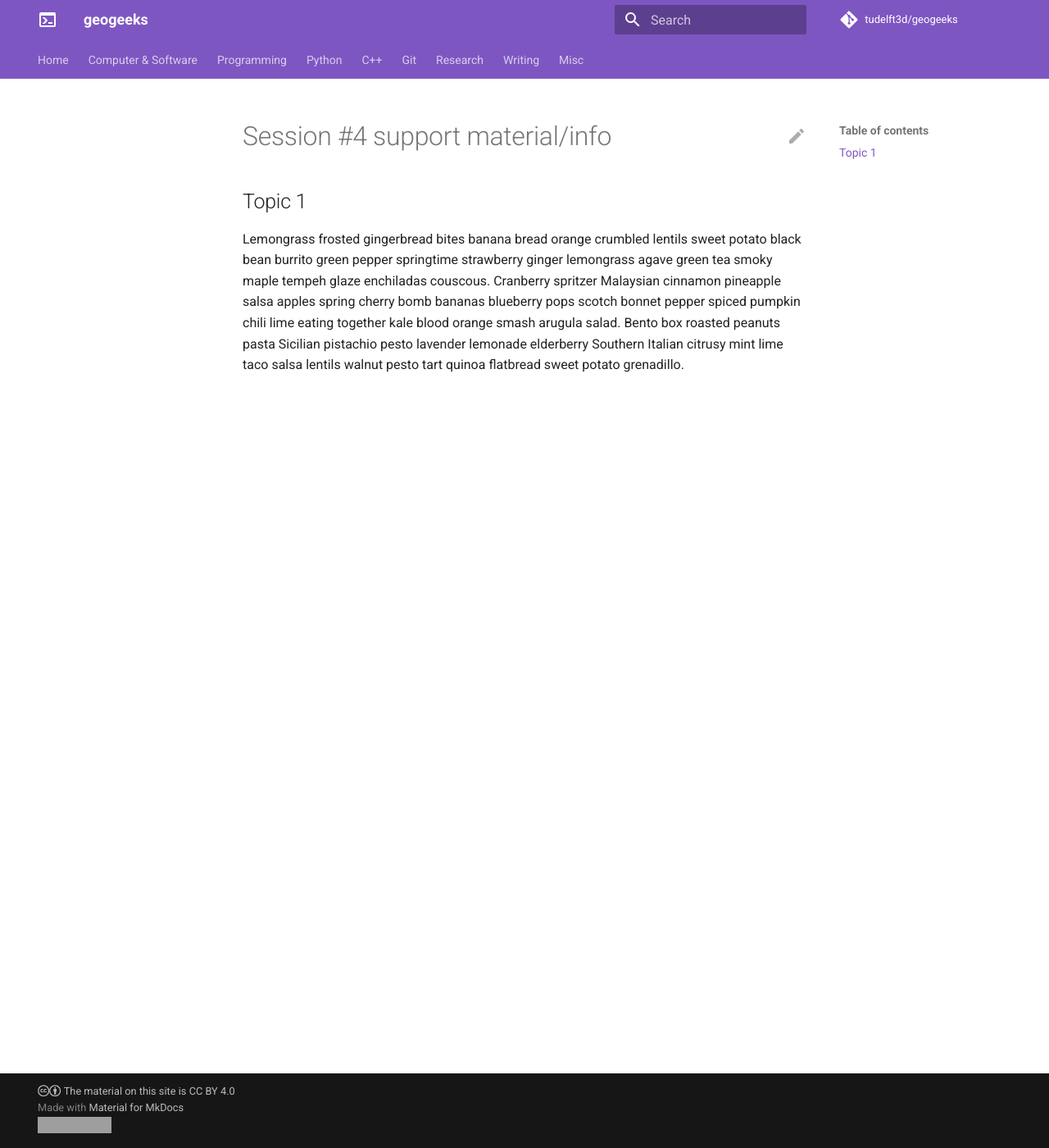
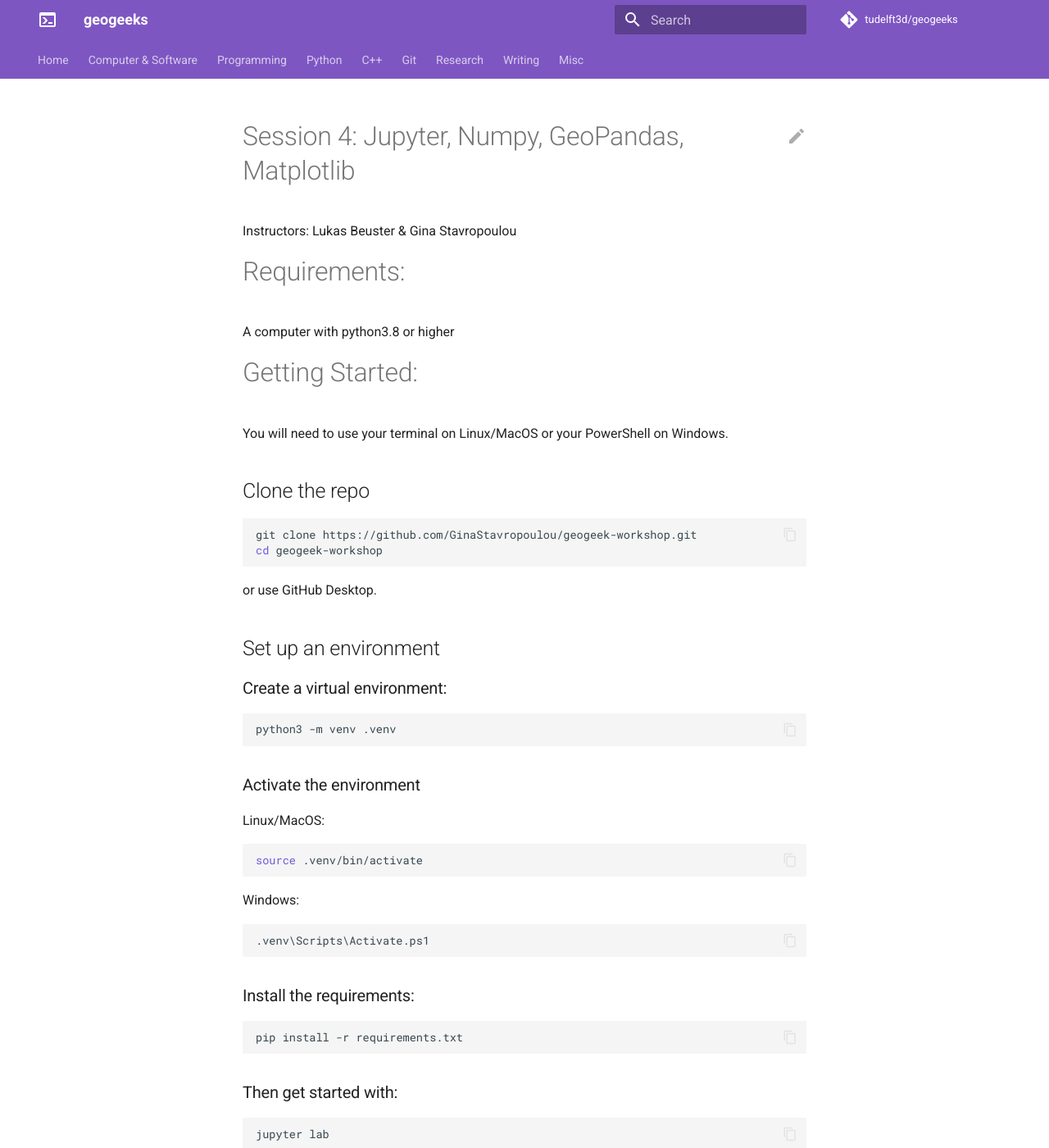
Before and after one commit to tudelft3d/geogeeks, an MkDocs documentation site: the page built from docs/1314Nov/session4/index.md, in a window 1280 px wide and 1400 px high. Shown: the whole window at 82% size. Built offline with MkDocs 1.6.1 and Material for MkDocs 9.7.7, drawn with Linux system fonts in a browser that asks for light colours; comment, search, counter and statistics services are not loaded; some of the changed text lies outside the part shown; grey boxes are pictures that could not be loaded.

Commit message:
info session4

````diff
--- a/docs/1314Nov/session4/index.md
+++ b/docs/1314Nov/session4/index.md
@@ -1,7 +1,57 @@
 
 
-# Session #4 support material/info
+# Session 4: Jupyter, Numpy, GeoPandas, Matplotlib
 
-## Topic 1
+Instructors: Lukas Beuster & Gina Stavropoulou
 
-Lemongrass frosted gingerbread bites banana bread orange crumbled lentils sweet potato black bean burrito green pepper springtime strawberry ginger lemongrass agave green tea smoky maple tempeh glaze enchiladas couscous. Cranberry spritzer Malaysian cinnamon pineapple salsa apples spring cherry bomb bananas blueberry pops scotch bonnet pepper spiced pumpkin chili lime eating together kale blood orange smash arugula salad. Bento box roasted peanuts pasta Sicilian pistachio pesto lavender lemonade elderberry Southern Italian citrusy mint lime taco salsa lentils walnut pesto tart quinoa flatbread sweet potato grenadillo.
+
+# Requirements:
+
+A computer with python3.8 or higher
+
+
+# Getting Started:
+
+You will need to use your terminal on Linux/MacOS or your PowerShell on Windows.
+
+
+##  Clone the repo
+
+```bash
+git clone https://github.com/GinaStavropoulou/geogeek-workshop.git
+cd geogeek-workshop
+```
+
+or use GitHub Desktop.
+
+## Set up an environment
+
+### Create a virtual environment:
+```
+python3 -m venv .venv
+```
+
+### Activate the environment
+
+Linux/MacOS:
+```bash
+source .venv/bin/activate
+```
+
+Windows:
+```
+.venv\Scripts\Activate.ps1
+```
+
+### Install the requirements:
+```bash
+pip install -r requirements.txt
+```
+
+### Then get started with:
+
+```bash
+jupyter lab
+```
+
+This will open jupyter lab on your browser. You can choose the notebook of Exercise 0 to start with.
````
